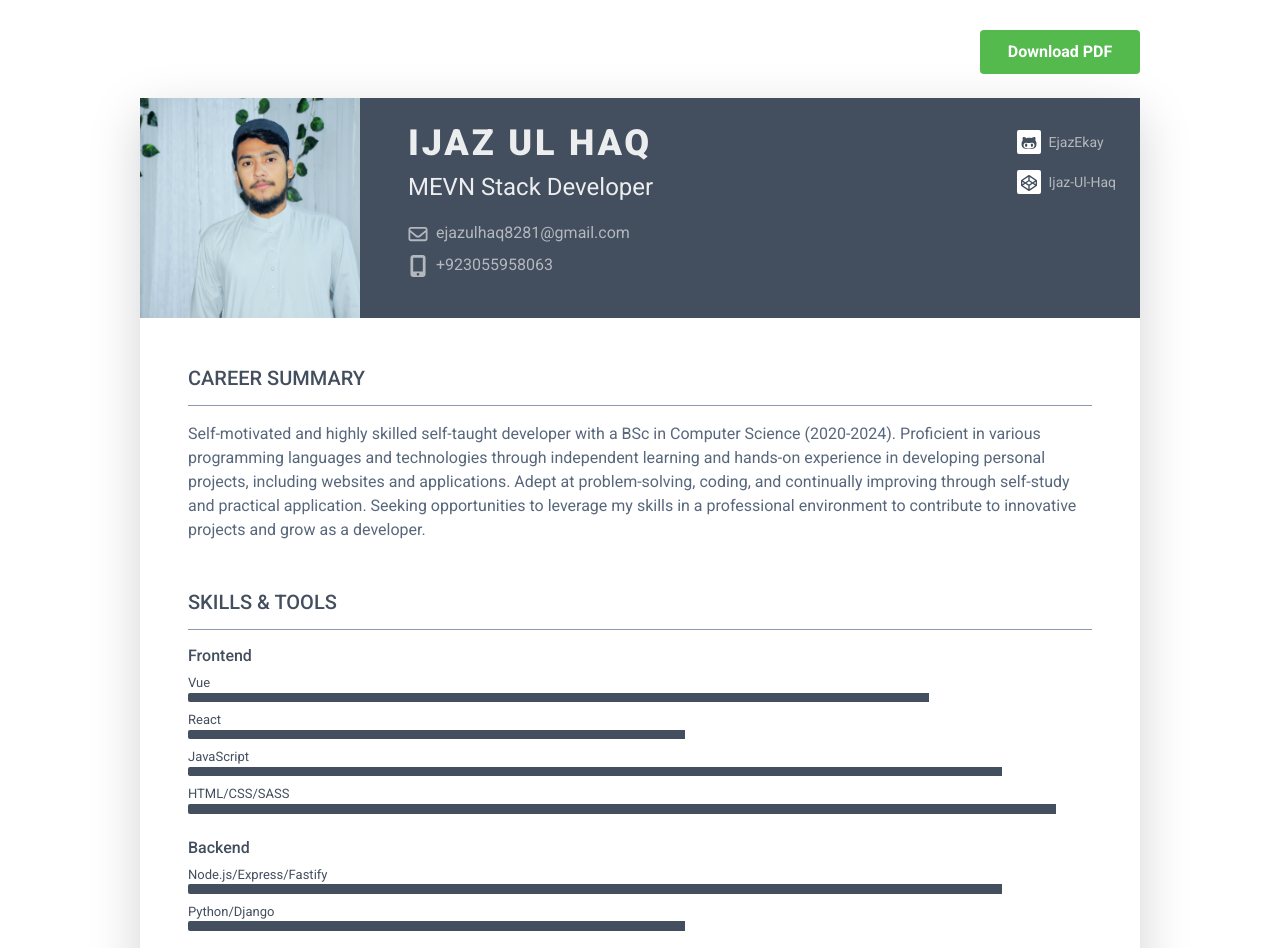
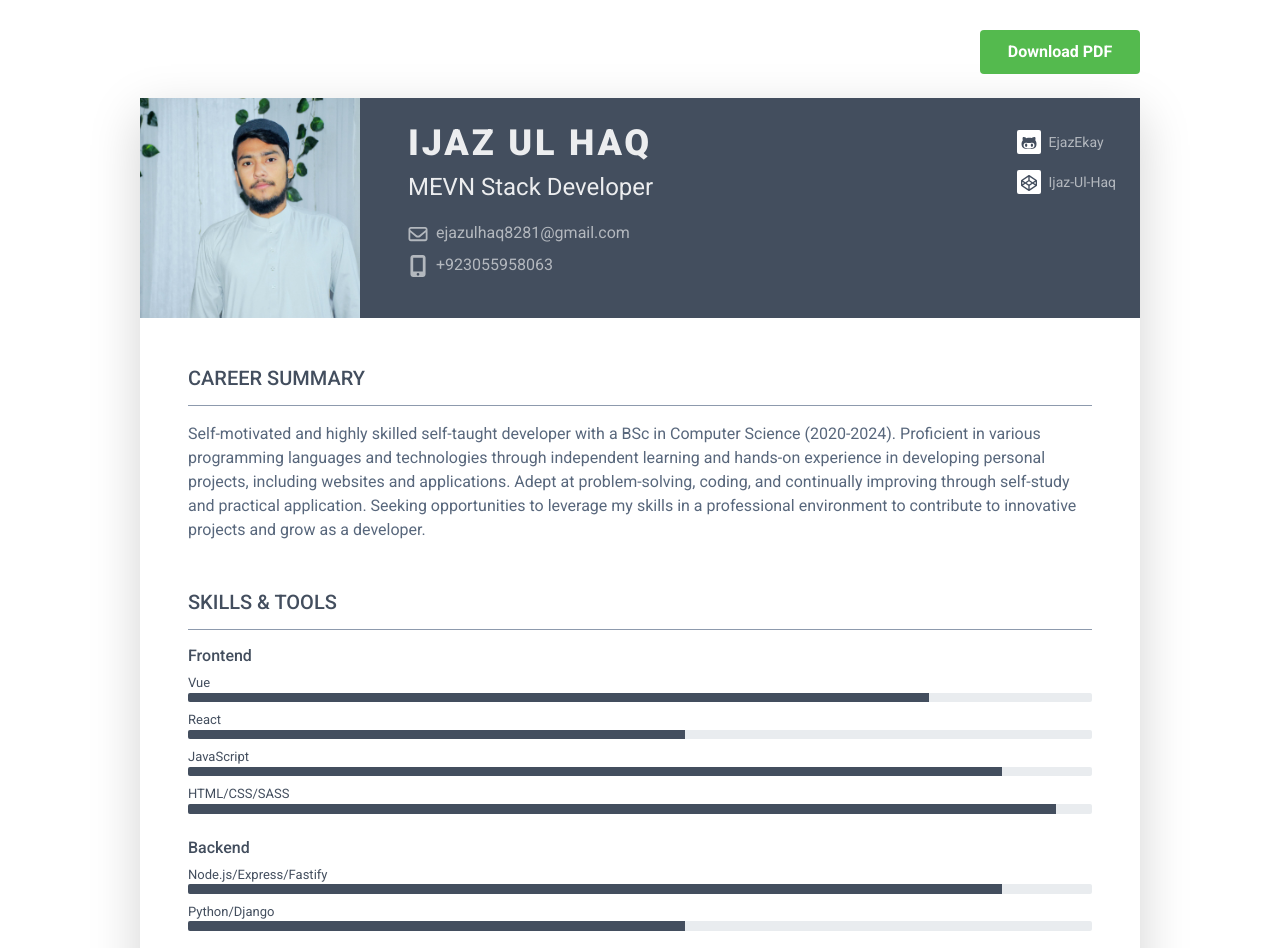
Before and after one commit to Xia2691/portfolio, a Vue app: page /portfolio/cv in a window 1280 px wide. Shown: the top 948 px of the page. Built offline with nearby package versions, Linux system fonts and the light colour scheme.

Commit message:
fix issues

```diff
--- a/src/views/Resume.vue
+++ b/src/views/Resume.vue
@@ -82,7 +82,7 @@ import avatarUrl from '@/assets/avatar/avatar.jpg'
                   <ul class="list-unstyled mb-4">
                     <li class="mb-2">
                       <div class="resume-skill-name">Vue</div>
-                      <div class="progress resume-progress">
+                      <div class="progress resume-progress custom-color">
                         <div
                           class="progress-bar theme-progress-bar-dark"
                           role="progressbar"
@@ -95,7 +95,7 @@ import avatarUrl from '@/assets/avatar/avatar.jpg'
                     </li>
                     <li class="mb-2">
                       <div class="resume-skill-name">React</div>
-                      <div class="progress resume-progress">
+                      <div class="progress resume-progress custom-color">
                         <div
                           class="progress-bar theme-progress-bar-dark"
                           role="progressbar"
@@ -108,7 +108,7 @@ import avatarUrl from '@/assets/avatar/avatar.jpg'
                     </li>
                     <li class="mb-2">
                       <div class="resume-skill-name">JavaScript</div>
-                      <div class="progress resume-progress">
+                      <div class="progress resume-progress custom-color">
                         <div
                           class="progress-bar theme-progress-bar-dark"
                           role="progressbar"
@@ -122,7 +122,7 @@ import avatarUrl from '@/assets/avatar/avatar.jpg'
 
                     <li class="mb-2">
                       <div class="resume-skill-name">HTML/CSS/SASS</div>
-                      <div class="progress resume-progress">
+                      <div class="progress resume-progress custom-color">
                         <div
                           class="progress-bar theme-progress-bar-dark"
                           role="progressbar"
@@ -142,7 +142,7 @@ import avatarUrl from '@/assets/avatar/avatar.jpg'
                   <ul class="list-unstyled">
                     <li class="mb-2">
                       <div class="resume-skill-name">Node.js/Express/Fastify</div>
-                      <div class="progress resume-progress">
+                      <div class="progress resume-progress custom-color">
                         <div
                           class="progress-bar theme-progress-bar-dark"
                           role="progressbar"
@@ -155,7 +155,7 @@ import avatarUrl from '@/assets/avatar/avatar.jpg'
                     </li>
                     <li class="mb-2">
                       <div class="resume-skill-name">Python/Django</div>
-                      <div class="progress resume-progress">
+                      <div class="progress resume-progress custom-color">
                         <div
                           class="progress-bar theme-progress-bar-dark"
                           role="progressbar"
@@ -249,4 +249,7 @@ import avatarUrl from '@/assets/avatar/avatar.jpg'
   background-color: #fff;
   line-height: 1.5;
 }
+.custom-color {
+  background-color: #E9ECEF;
+}
 </style>
```
